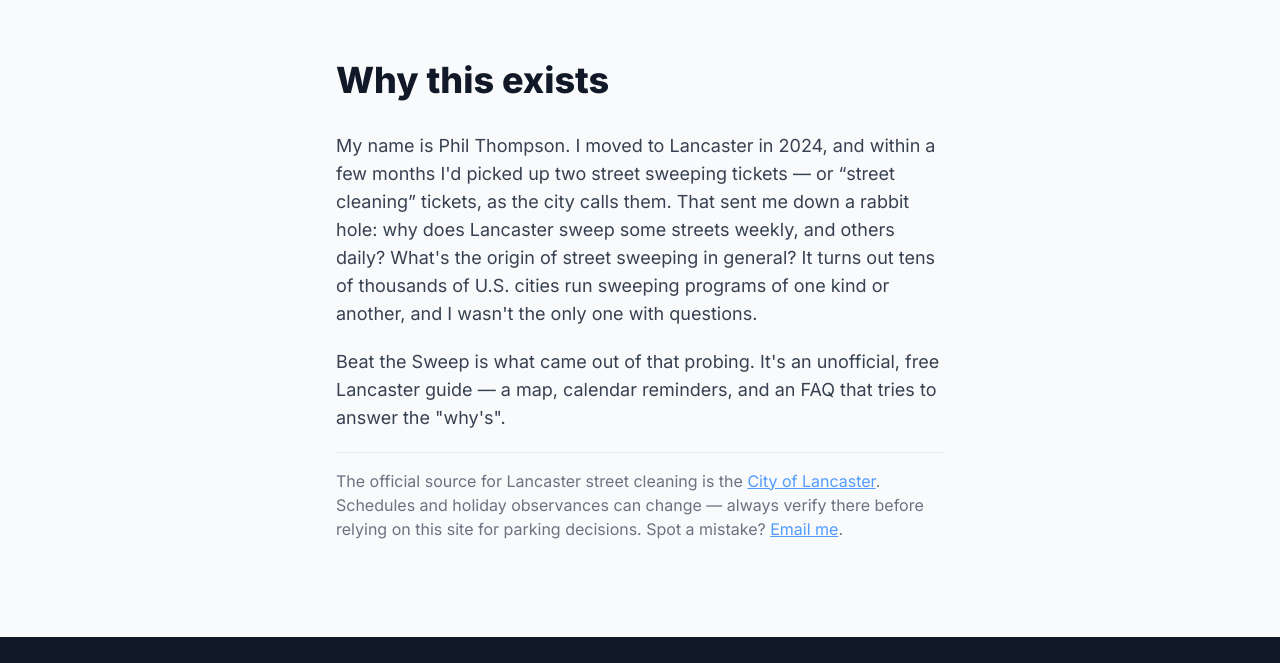
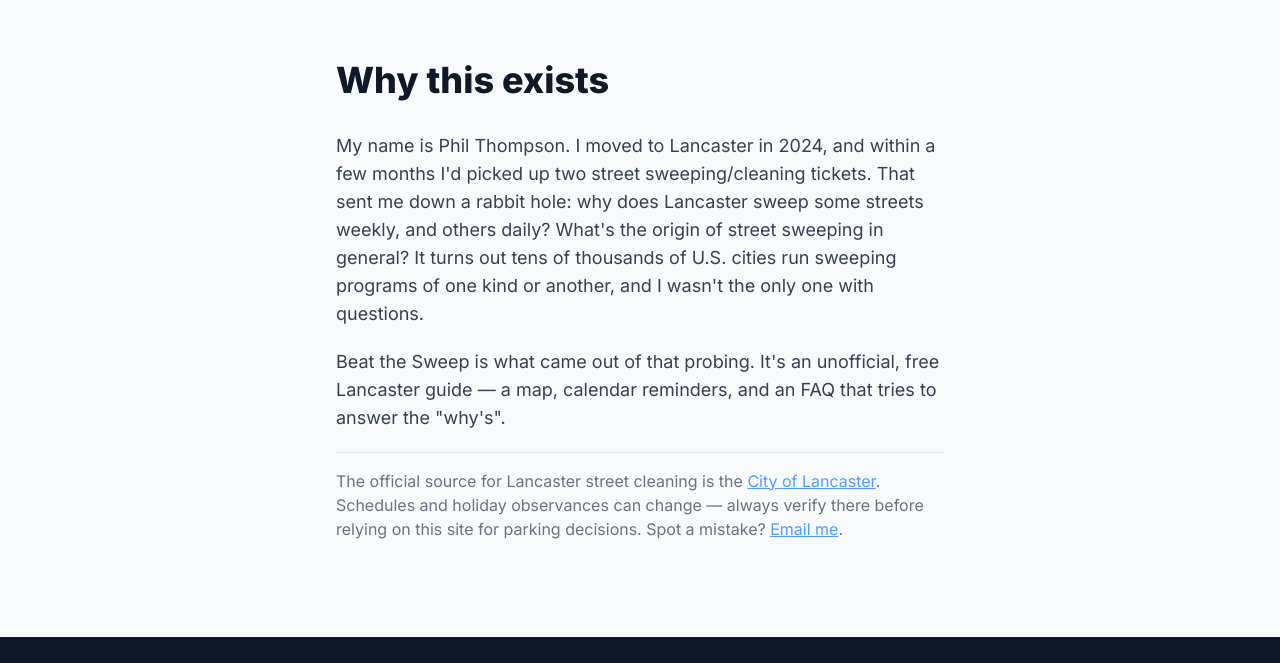
Before and after one commit to wondercity99/beat-the-sweep-website, a website: page index.html in a window 1280 px wide. Shown: the part 2560-3223 px from the top of the page. Drawn offline with nearby package versions, Linux system fonts and the light colour scheme; files that its build step writes are made by us from their sources.

Commit message:
Tighten bio copy in home page "Why this exists" section
Co-Authored-By: Claude Opus 4.7 (1M context) <noreply@anthropic.com>

```diff
--- a/index.html
+++ b/index.html
@@ -231,7 +231,7 @@
       <h2 class="text-3xl md:text-4xl font-extrabold text-gray-900 mb-8 leading-[1.1]">Why this exists</h2>
       <div class="text-gray-700 leading-relaxed space-y-5 text-base md:text-lg">
         <p>
-          My name is Phil Thompson. I moved to Lancaster in 2024, and within a few months I'd picked up two street sweeping tickets &mdash; or &ldquo;street cleaning&rdquo; tickets, as the city calls them. That sent me down a rabbit hole: why does Lancaster sweep some streets weekly, and others daily? What's the origin of street sweeping in general? It turns out tens of thousands of U.S. cities run sweeping programs of one kind or another, and I wasn't the only one with questions.
+          My name is Phil Thompson. I moved to Lancaster in 2024, and within a few months I'd picked up two street sweeping/cleaning tickets. That sent me down a rabbit hole: why does Lancaster sweep some streets weekly, and others daily? What's the origin of street sweeping in general? It turns out tens of thousands of U.S. cities run sweeping programs of one kind or another, and I wasn't the only one with questions.
         </p>
         <p>
           Beat the Sweep is what came out of that probing. It's an unofficial, free Lancaster guide &mdash; a map, calendar reminders, and an FAQ that tries to answer the "why's".
```
